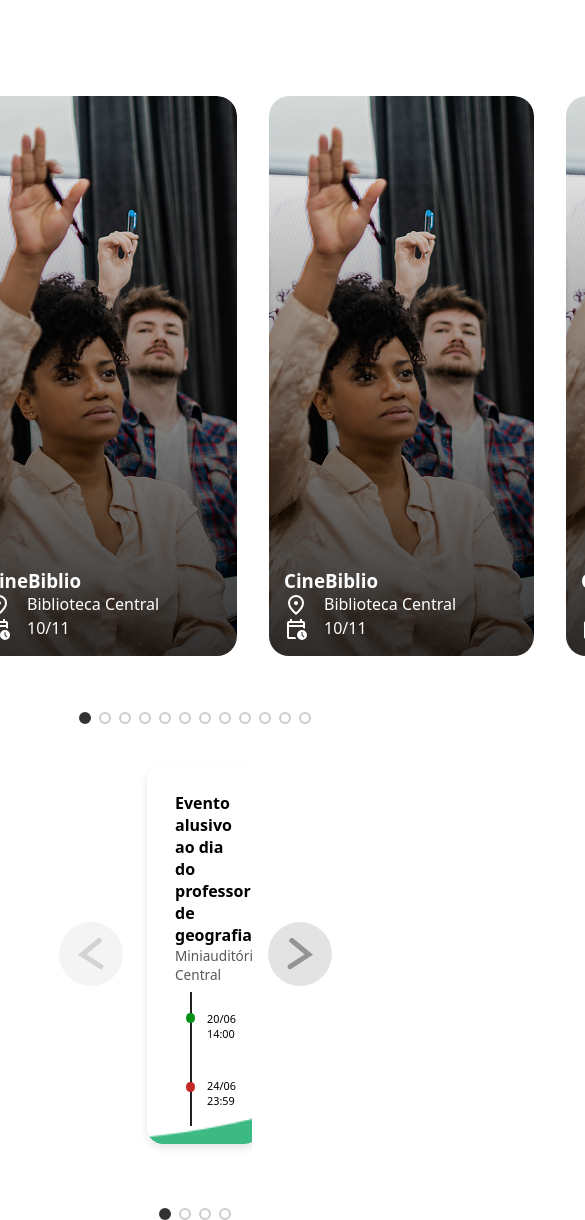
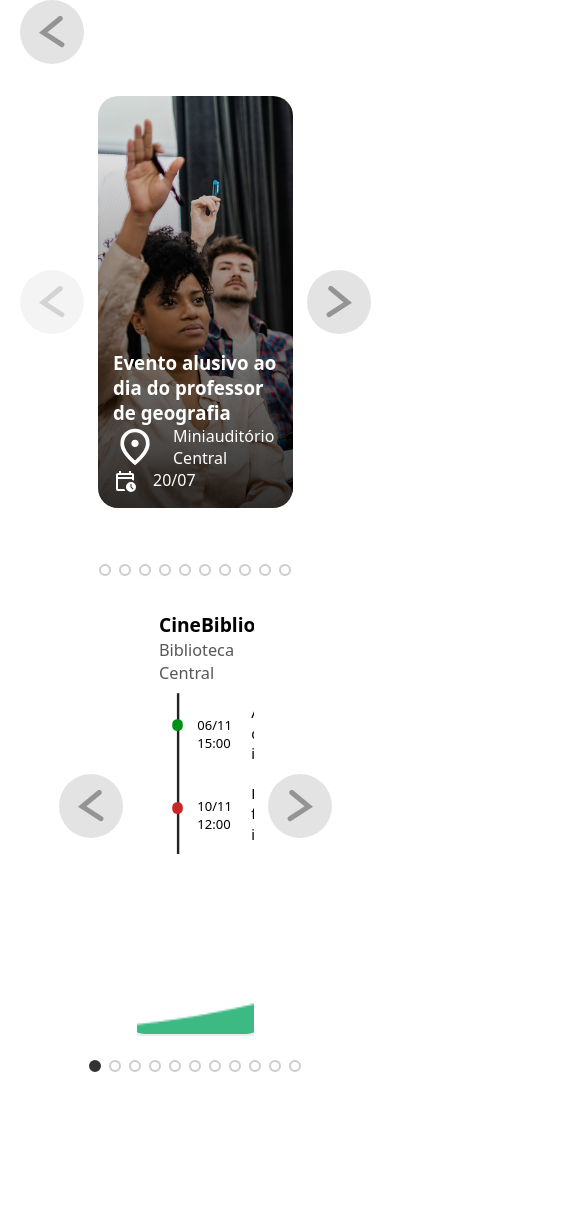
Before and after one commit to CSA-Centro-de-Solucoes-Aplicadas/Agenda-CNAT, a Vue app in the folder vue-project/: page / in a window 390 px wide. Shown: the top 1220 px of the page, 585 px wide, since content can reach past the window. After the commit the page ends 1072 px from the top, so only its background shows below. Built offline with nearby package versions, Linux system fonts and the light colour scheme; the HTML template or start-up script is replaced by a standard one.

Commit message:
Movimentação por índex no carrossel de destaques

```diff
--- a/vue-project/src/componentes/Carrossel.vue
+++ b/vue-project/src/componentes/Carrossel.vue
@@ -15,12 +15,36 @@ const slides = ref([])
 const currentIndex = ref(0)
 const slideWidth = ref(0)
 const translateX = ref(0)
-const emphasisIndex = ref(1)
+if (props.component === CardInscricao) {
+  currentIndex.value = 1
+}
 const cardsPerPage = ref(1)
+function updateCardsPerPage() {
+  if (props.component === CardDestaque) {
+    if (window.innerWidth >= 1024) {
+      cardsPerPage.value = 4
+    } else if (window.innerWidth >= 768) {
+      cardsPerPage.value = 3
+    } else {
+      cardsPerPage.value = 2
+    }
+  } else if (props.component === CardInscricao) {
+    if (window.innerWidth >= 1024) {
+      cardsPerPage.value = 3
+    } else if (window.innerWidth >= 768) {
+      cardsPerPage.value = 2
+    } else {
+      cardsPerPage.value = 1
+    }
+  } else {
+    cardsPerPage.value = 1
+  }
+}
 
 const moveBy = computed(() => {
   // move 3 itens por passo quando for o componente de destaque
-  return props.component === CardDestaque ? 3 : 1
+  // return props.component === CardDestaque ? 3 : 1
+  return 1
 })
 
 const visibleCount = computed(() => {
@@ -29,13 +53,14 @@ const visibleCount = computed(() => {
 })
 
 const canNext = computed(() => {
-  const maxStart = Math.max(0, props.itens.length - visibleCount.value)
+  const maxStart = Math.max(0, props.itens.length - cardsPerPage.value)
   return currentIndex.value < maxStart
 })
 
 const canPrev = computed(() => currentIndex.value > 0)
 
 onMounted(async () => {
+  updateCardsPerPage()
   await nextTick()
   slides.value = Array.from(container.value.children)
   if (slides.value.length > 0) {
@@ -52,7 +77,7 @@ function updateTranslate() {
   slides.value = Array.from(cont.children)
 
   const vpWidth = vp.clientWidth
-  const idx = emphasisIndex.value
+  const idx = currentIndex.value
   const target = slides.value[idx]
   if (!target) return
 
@@ -62,7 +87,11 @@ function updateTranslate() {
   const targetCenter = target.offsetLeft + target.offsetWidth / 2
 
   // posição desejada: card centrado
+
   let offset = targetCenter - vpWidth / 2
+  if (props.component === CardDestaque) {
+    offset = target.offsetLeft
+  }
 
   // Permitir espaços nas extremidades somente para o carrossel de inscrições.
   // Para outros componentes (ex.: CardDestaque) manter o comportamento
@@ -84,81 +113,66 @@ function updateTranslate() {
   translateX.value = offset
 }
 
-const onResize = () => updateTranslate()
+function moveToIndex(index) {
+  currentIndex.value = index
+  nextTick().then(updateTranslate)
+  console.log('prev: currentIndex', currentIndex.value, 'translate', translateX.value)
+}
+
+const onResize = () => {
+  updateCardsPerPage()
+  updateTranslate()
+}
 window.addEventListener('resize', onResize)
 onBeforeUnmount(() => window.removeEventListener('resize', onResize))
 
-watch([emphasisIndex, () => props.itens], () => {
+watch([currentIndex, () => props.itens], () => {
   // recalc when emphasis or items change
   nextTick().then(updateTranslate)
 })
-const slideSize = computed(() => {
-  if (props.component === CardDestaque) {
-    return slideWidth.value * 3 // anda 1 card
-  } else if (props.component === CardInscricao) {
-    return slideWidth.value // anda 3 cards
-  }
-  return slideWidth.value
-})
+// const slideSize = computed(() => {
+//   if (props.component === CardDestaque) {
+//     return slideWidth.value * 3 // anda 1 card
+//   } else if (props.component === CardInscricao) {
+//     return slideWidth.value // anda 3 cards
+//   }
+//   return slideWidth.value
+// })
 
 const totalPages = computed(() => {
   if (props.component === CardDestaque) {
-    return Math.ceil(props.itens.length / 1) // 1 card por página
+    return Math.ceil(props.itens.length - cardsPerPage.value) // 1 card por página
   } else if (props.component === CardInscricao) {
-    return Math.ceil(props.itens.length / 3) // 3 cards por página
+    return Math.ceil(props.itens.length - cardsPerPage.value) // 3 cards por página
   }
   return props.itens.length
-})
-
-const currentPage = computed(() => {
-  if (props.component === CardDestaque) {
-    return Math.floor(currentIndex.value / 1) + 1
-  } else if (props.component === CardInscricao) {
-    return Math.floor(currentIndex.value / 3) + 1
-  }
-  return currentIndex.value + 1
 })
 
 function calculateCardsPerPage() {
   if (props.component === CardDestaque) {
     cardsPerPage.value = 1
   } else if (props.component === CardInscricao) {
-    cardsPerPage.value = 3
+    cardsPerPage.value = 4
   } else {
     cardsPerPage.value = 1
   }
 }
 
-function goToPage(pageNumber) {
-  currentIndex.value = (pageNumber - 1) * cardsPerPage.value
-  if (props.component === CardInscricao) {
-    emphasisIndex.value = currentIndex.value + 1
-  }
-}
-
 function proximo() {
-  const maxStart = Math.max(0, props.itens.length - visibleCount.value)
+  const maxStart = Math.max(0, props.itens.length - cardsPerPage.value)
   const maxIndex = totalPages.value - 1
   if (currentIndex.value < maxStart) {
     currentIndex.value = Math.min(currentIndex.value + moveBy.value, maxStart)
-    emphasisIndex.value = Math.min(emphasisIndex.value + moveBy.value, props.itens.length - 1)
     nextTick().then(updateTranslate)
+    console.log('prev: currentIndex', currentIndex.value, 'translate', translateX.value)
   }
 }
 
 function anterior() {
   if (currentIndex.value > 0) {
     currentIndex.value = Math.max(0, currentIndex.value - moveBy.value)
-    emphasisIndex.value = Math.max(0, emphasisIndex.value - moveBy.value)
     nextTick().then(updateTranslate)
-    console.log(
-      'prev: currentIndex',
-      currentIndex.value,
-      'emphasis',
-      emphasisIndex.value,
-      'translate',
-      translateX.value,
-    )
+    console.log('prev: currentIndex', currentIndex.value, 'translate', translateX.value)
   }
 }
 </script>
@@ -168,16 +182,31 @@ function anterior() {
       <ButtonSeta class="seta esquerda" @click="anterior" :disabled="!canPrev" />
 
       <div class="viewport" ref="viewport">
-        <div class="Itens" :class="{
-          ItensInscricao: props.component === CardInscricao,
-          ItensDestaque: props.component === CardDestaque,
-        }" ref="container" :style="{ transform: `translateX(-${currentIndex * slideSize}px)` }">
-          <component v-for="(item, i) in itens" :key="i" :is="component" :item="item"
-            :class="{ emphasis: i === emphasisIndex && component === CardInscricao }" />
+        <div
+          class="Itens"
+          :class="{
+            ItensInscricao: props.component === CardInscricao,
+            ItensDestaque: props.component === CardDestaque,
+          }"
+          ref="container"
+          :style="{ transform: `translateX(${-translateX}px)` }"
+        >
+          <component
+            v-for="(item, i) in itens"
+            :key="i"
+            :is="component"
+            :item="item"
+            :class="{ emphasis: i === currentIndex && component === CardInscricao }"
+          />
         </div>
       </div>
 
-      <ButtonSeta class="seta direita" @click="proximo" :disabled="!canNext" style="transform: scaleX(-1)" />
+      <ButtonSeta
+        class="seta direita"
+        @click="proximo"
+        :disabled="!canNext"
+        style="transform: scaleX(-1); cursor: pointer"
+      />
     </div>
 
     <!-- Indicador de páginas em formato de círculos -->
@@ -186,8 +215,8 @@ function anterior() {
         v-for="page in totalPages"
         :key="page"
         class="dot"
-        :class="{ active: currentPage === page }"
-        @click="goToPage(page)"
+        :class="{ active: currentIndex === page }"
+        @click="moveToIndex(page)"
         :aria-label="`Ir para página ${page}`"
       />
     </div>
@@ -206,11 +235,10 @@ function anterior() {
   display: flex;
   align-items: center;
   position: relative;
-  gap: 1rem;
-  max-width: 1200px;
+  gap: 0.875rem;
+  max-width: 90vw;
   overflow: hidden;
   margin: auto;
-  width: 100%;
 }
 
 .CarrosselInscricao {
@@ -244,13 +272,14 @@ function anterior() {
   display: none;
 }
 
-.Itens>* {
+.Itens > * {
   scroll-snap-align: start;
   flex: 0 0 auto;
+  cursor: pointer;
   /* ocupa 100% da largura da viewport */
 }
 
-.ItensDestaque>*:hover {
+.ItensDestaque > *:hover {
   transform: scale(1.05);
   transition: transform 0.4s ease;
 }
```
